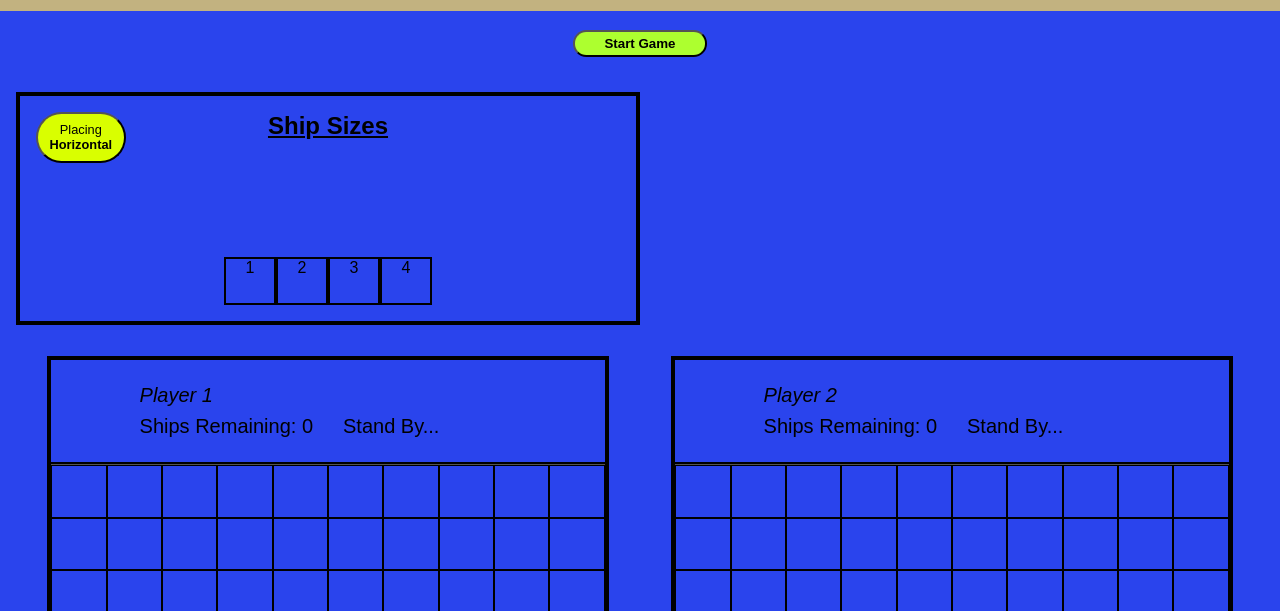
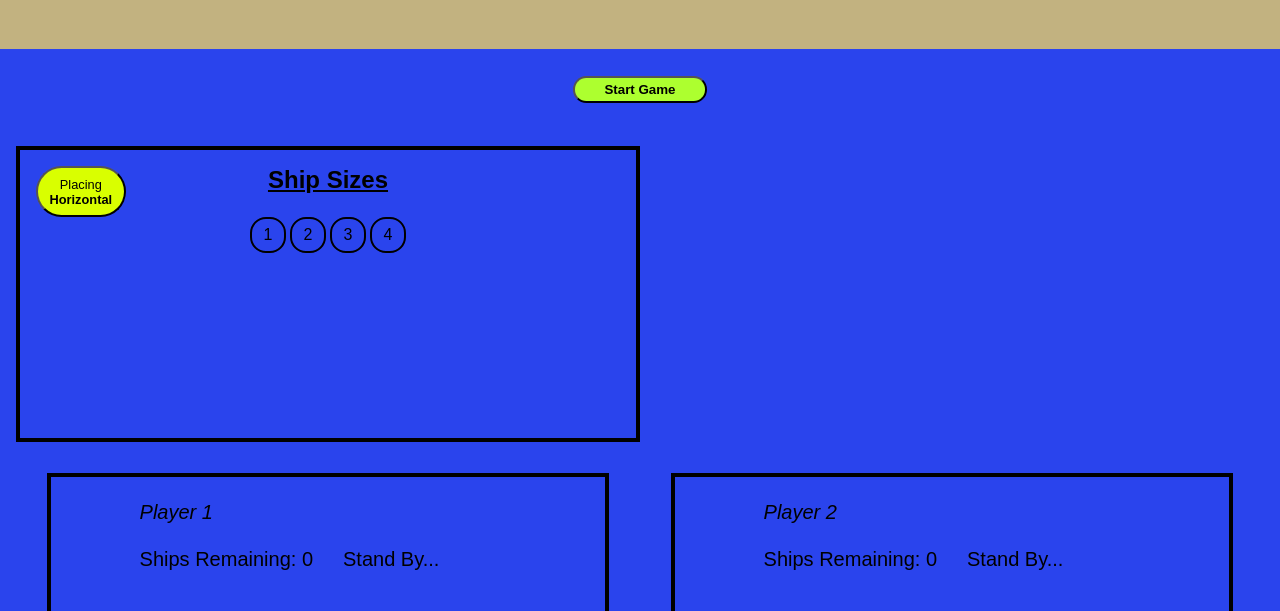
Before and after one commit to CameronTheDeveloper/ship-fight, a website built with webpack: page dist/index.html in a window 1280 px wide. Shown: the part 136-747 px from the top of the page. Built offline with nearby package versions, Linux system fonts and the light colour scheme.

Commit message:
Edit ship selections menu placement

```diff
--- a/src/styles/content.css
+++ b/src/styles/content.css
@@ -46,7 +46,7 @@
 
 .ship-menu {
     display: grid;
-    grid-template-rows: 3fr 1fr;
+    grid-template-rows: 1fr 4fr;
     border: 4px solid black;
     padding: 1em
 }
@@ -96,12 +96,17 @@
 .ship-selections {
     display: grid;
     justify-self: center;
+    gap: 0.25em;
+
 }
 
 .ship-selection {
     display: flex;
     justify-content: center;
-    width: 3em;
+    align-items: center;
+    width: 2em;
+    height: 2em;
+    border-radius: 1em;
     cursor: pointer;
     border: 2px solid black
 }
```
